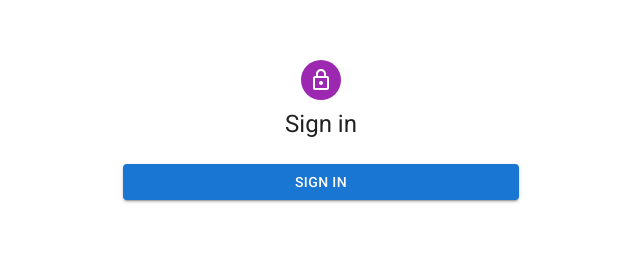
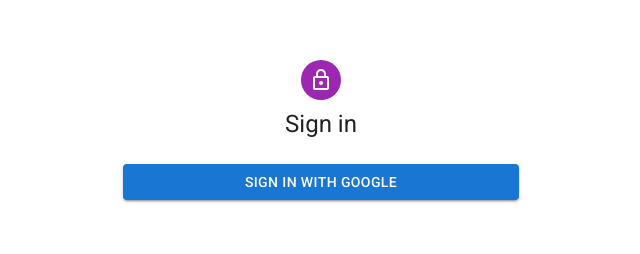
Before and after one commit to dwyfrequency/nextTesterBundle, a Next.js app: page / in a window 1280 px wide. Shown: the part 298-552 px from the top of the page, without its empty margins (319-959 px from the left). Built offline with nearby package versions, Linux system fonts and the light colour scheme; no server answers; the database is empty.

Commit message:
Add with google text to sign in

```diff
--- a/pages/index.js
+++ b/pages/index.js
@@ -101,7 +101,7 @@
                   variant="contained"
                   sx={{ mt: 3, mb: 2 }}
                 >
-                  Sign In
+                  Sign In With Google
                 </Button>
               </Box>
             </Container>
```
